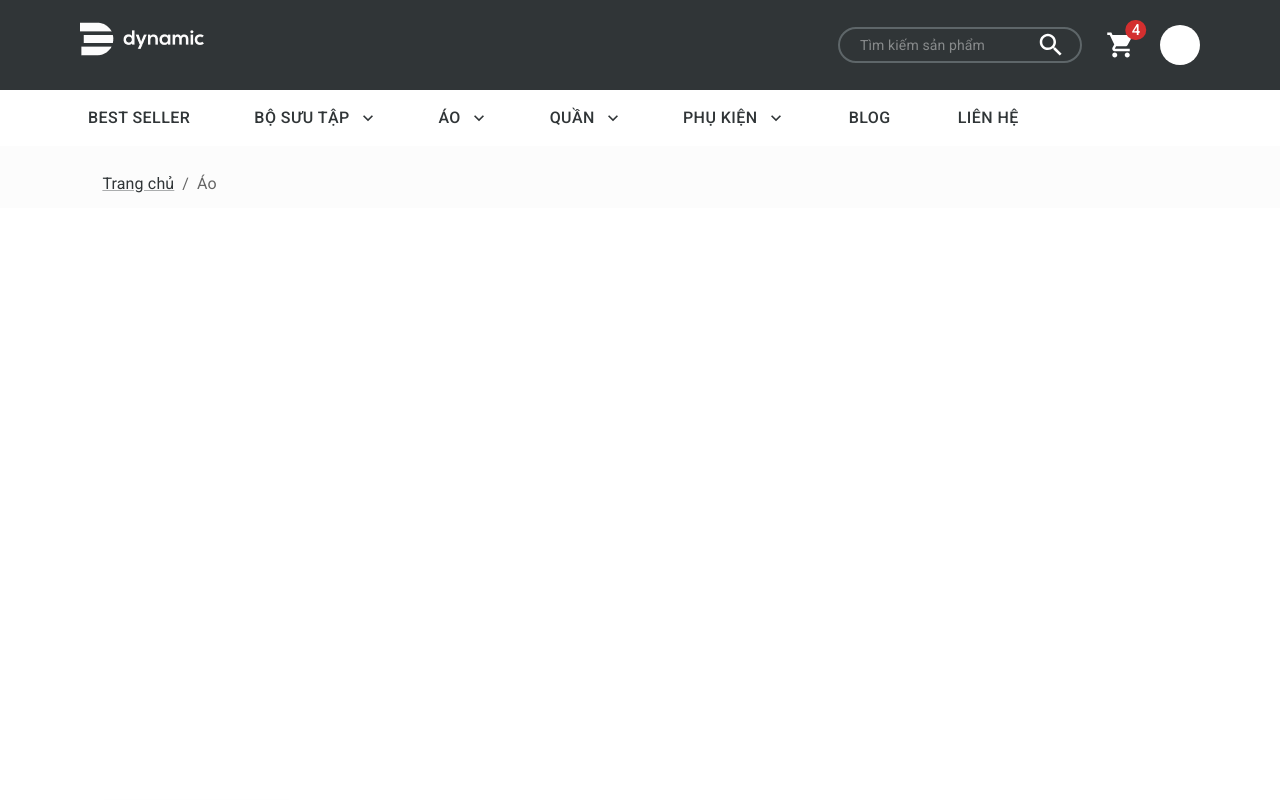
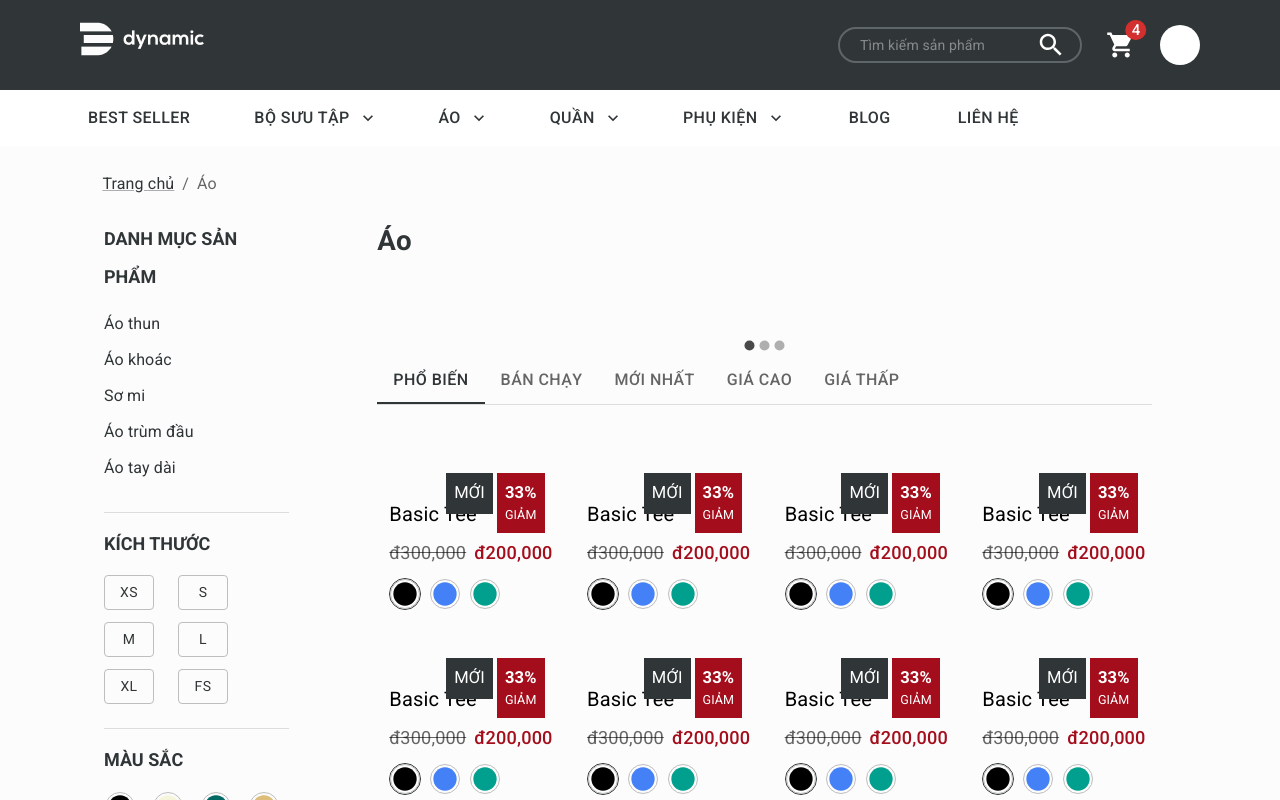
Before and after one commit to 19520280/dynamic-website, a React (Create React App) app: page /Ao in a window 1280 px wide. Shown: the top 800 px of the page. Built offline with nearby package versions, Linux system fonts and the light colour scheme.

Commit message:
fix size banner

```diff
--- a/src/pages/ProductPage/CategoryCasePage.js
+++ b/src/pages/ProductPage/CategoryCasePage.js
@@ -1,11 +1,5 @@
 import { BgColor, SystemColor } from "../../color";
-import {
-  Container,
-  Grid,
-  Slide,
-  useMediaQuery,
-  useTheme,
-} from "@mui/material";
+import { Container, Grid, Slide, useMediaQuery, useTheme } from "@mui/material";
 
 import Filter from "./Filter";
 import React from "react";
@@ -42,8 +36,15 @@ const CategoryCasePage = () => {
     );
   } else
     return (
-      <Slide direction="up" in={true}>
-        <Grid container spacing={0} style={{paddingLeft:"80px", paddingRight:"80px", background: BgColor.mainBg}}>
+      <Grid
+        container
+        spacing={0}
+        style={{
+          paddingLeft: "80px",
+          paddingRight: "80px",
+          background: BgColor.mainBg,
+        }}
+      >
         <Grid item xs={2.5} xl={2.5}>
           <Container
             style={{
@@ -64,7 +65,6 @@ const CategoryCasePage = () => {
           </Container>
         </Grid>
       </Grid>
-      </Slide>
     );
 };
 
```
Lines whose indentation alone changed are shown as unchanged.
